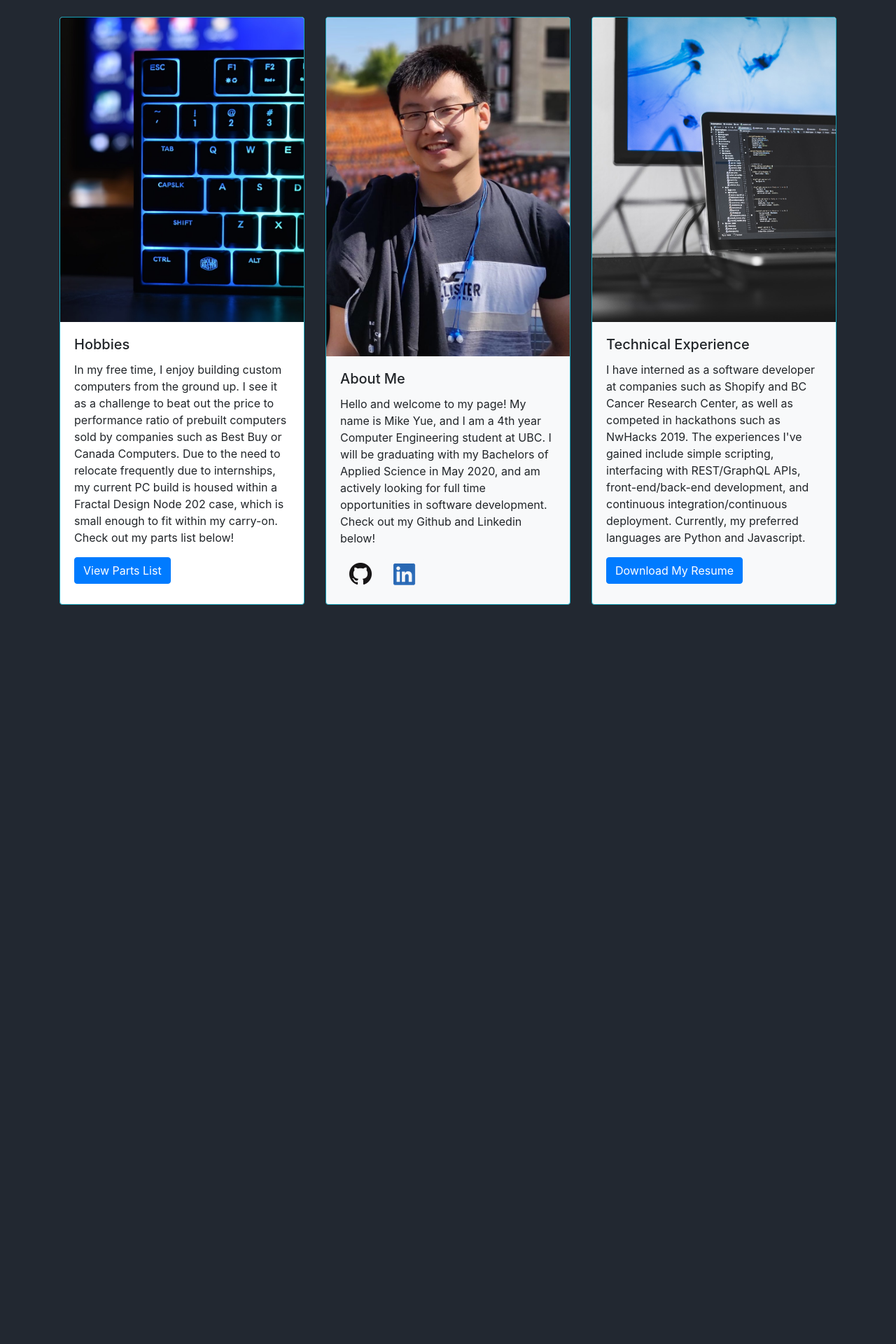
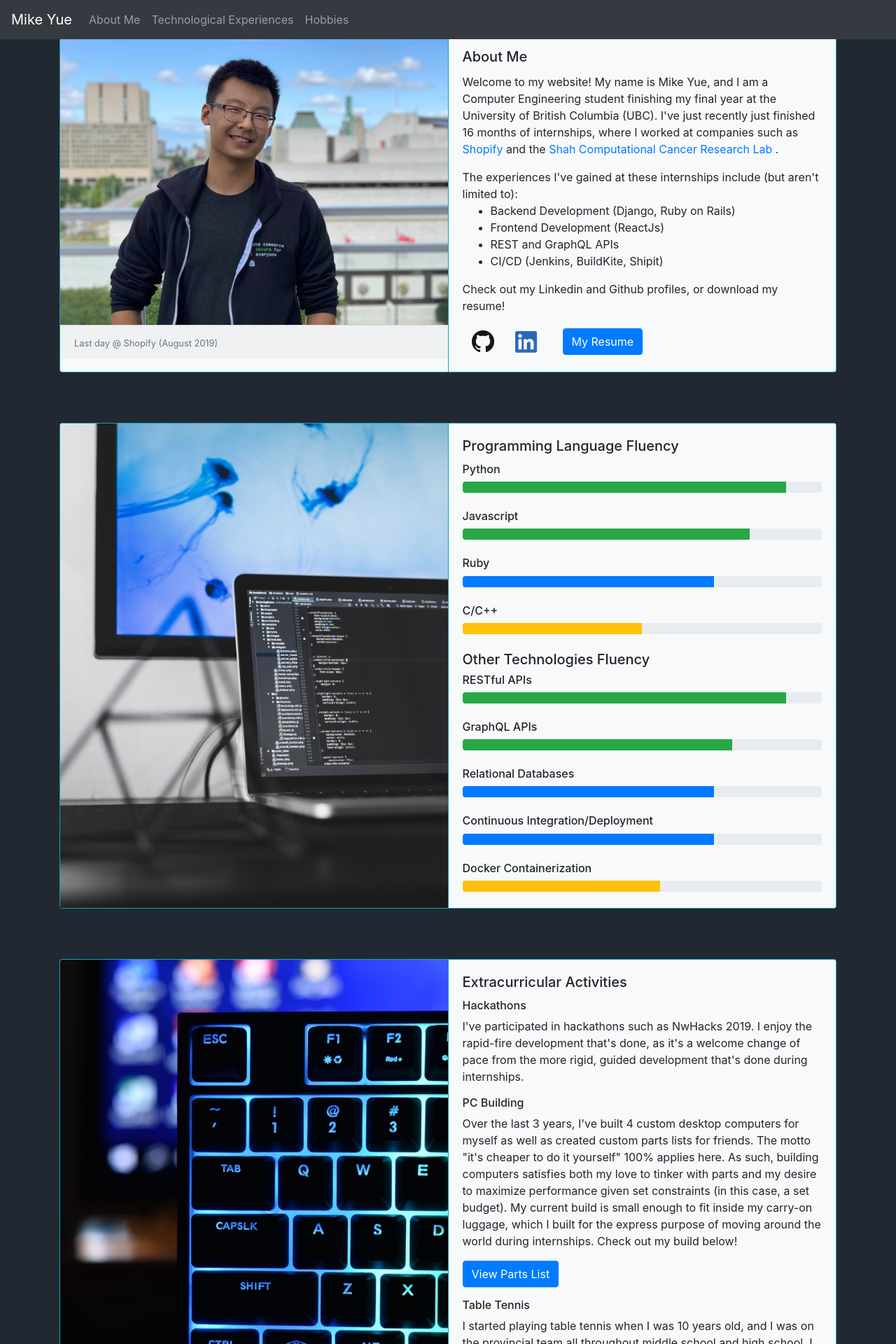
Before and after one commit to Mike-Yue/personal_website, a React (Create React App) app: page / in a window 1280 px wide. Shown: the top 1920 px of the page at 70% size. Before the commit the page ends 864 px from the top, so only its background shows below. Built offline with nearby package versions, Linux system fonts and the light colour scheme.

Commit message:
Changed layout'

```diff
--- a/src/App.tsx
+++ b/src/App.tsx
@@ -1,6 +1,6 @@
 import React from 'react';
-import { Homepage} from './Components'
-import { BrowserRouter as Router, Route, Link } from "react-router-dom";
+import { Homepage, Languages, Hobbies, Navigation } from './Components'
+import { BrowserRouter as Router, Route } from "react-router-dom";
 import { Container } from 'react-bootstrap';
 
 const App: React.FC = () => {
@@ -8,7 +8,10 @@ const App: React.FC = () => {
   function Home(){
     return (
       <Container>
+        <Navigation />
         <Homepage />
+        <Languages />
+        <Hobbies />
       </Container>
     )
   }
--- /dev/null
+++ b/src/Components/Hobbies.tsx
@@ -0,0 +1,48 @@
+import {Card, CardGroup, Button} from 'react-bootstrap'
+import React from 'react';
+import hobbies from '../images/hobbies.jpeg'
+
+export default function Hobbies(){
+  return (
+    <div id="hobbies">
+      <br />
+      <br />
+      <br />
+      <CardGroup>
+        <Card bg="light" border="info">
+          <Card.Img variant="top" src={hobbies} />
+        </Card>
+        <Card bg="light" border="info">
+          <Card.Body>
+            <Card.Title>
+              Extracurricular Activities
+            </Card.Title>
+            <Card.Text>
+              <h6>Hackathons</h6>
+              <p>
+                I've participated in hackathons such as NwHacks 2019. I enjoy the rapid-fire development that's done, as it's a welcome change of pace
+                from the more rigid, guided development that's done during internships.
+              </p>
+              <h6>PC Building</h6>
+              <p>
+                Over the last 3 years, I've built 4 custom desktop computers for myself as well as created custom parts lists for friends. The motto
+                "it's cheaper to do it yourself" 100% applies here. As such, building computers satisfies both my love to tinker with parts and my desire to
+                maximize performance given set constraints (in this case, a set budget). My current build is small enough to fit inside my carry-on luggage,
+                which I built for the express purpose of moving around the world during internships. Check out my build below!
+              </p>
+              <p><a href='https://ca.pcpartpicker.com/list/Qv8RfH' target="_blank"><Button>View Parts List</Button></a></p>
+              <h6>Table Tennis</h6>
+              <p>
+                I started playing table tennis when I was 10 years old, and I was on the provincial team all throughout middle school and high school. I won
+                multiple medals at Nationals, and qualified for the National Youth team for several years.
+                At UBC, I joined the school team as both a player and a coach, and helped the team qualify for their first ever National Collegiate Championships
+                in 2017.
+              </p>
+
+            </Card.Text>
+          </Card.Body>
+        </Card>
+      </CardGroup>
+    </div>
+  )
+}
--- a/src/Components/HomePage.tsx
+++ b/src/Components/HomePage.tsx
@@ -1,69 +1,52 @@
-import {Card, Image, CardDeck, Button} from 'react-bootstrap'
+import {Card, Button, CardGroup} from 'react-bootstrap'
 import React from 'react';
 
-import myself from '../images/picture.jpg'
-import coding from '../images/programming.jpeg'
-import hobbies from '../images/hobbies.jpeg'
+import myself from '../images/profilepic.jpg'
 import github from '../images/github.png'
 import linkedin from '../images/linkedin.png'
 
 export default function Homepage(){
   return(
-    <div>
+    <div id="about">
       <br />
-      <CardDeck>
-        <Card border="info">
-            <Card.Img variant="top" src={hobbies} />
-            <Card.Body>
-              <Card.Title>
-                Hobbies
-              </Card.Title>
-              <Card.Text>
-                <p>
-                  In my free time, I enjoy building custom computers from the ground up. I see it as a challenge to beat out the
-                  price to performance ratio of prebuilt computers sold by companies such as Best Buy or Canada Computers.
-
-                  Due to the need to relocate frequently due to internships, my current PC build is housed within a Fractal Design Node 202 case, which
-                  is small enough to fit within my carry-on. Check out my parts list below!
-                </p>
-                <a href='https://ca.pcpartpicker.com/list/Qv8RfH' target="_blank"><Button>View Parts List</Button></a>
-              </Card.Text>
-            </Card.Body>
-          </Card>
+      <br />
+      <CardGroup>
         <Card bg="light" border="info">
           <Card.Img variant="top" src={myself} />
+          <Card.Footer>
+            <small className="text-muted">Last day @ Shopify (August 2019)</small>
+          </Card.Footer>
+        </Card>
+        <Card bg="light" border="info">
           <Card.Body>
             <Card.Title>
               About Me
             </Card.Title>
             <Card.Text>
               <p>
-                Hello and welcome to my page! My name is Mike Yue, and I am a 4th year Computer Engineering student at UBC. I will be graduating with my Bachelors of Applied Science in May 2020, and am actively looking
-                for full time opportunities in software development. Check out my Github and Linkedin below!
+                Welcome to my website! My name is Mike Yue, and I am a Computer Engineering student finishing my final year at the University
+                of British Columbia (UBC). I've just recently just finished 16 months of internships, where I worked at companies such as
+                <a href="https://www.shopify.ca/" target="_blank"> Shopify </a> and the
+                <a href="https://shahlab.ca/" target="_blank"> Shah Computational Cancer Research Lab </a>.
               </p>
+              <p>
+                The experiences I've gained at these internships include (but aren't limited to):
+                <ul>
+                  <li>Backend Development (Django, Ruby on Rails)</li>
+                  <li>Frontend Development (ReactJs)</li>
+                  <li>REST and GraphQL APIs</li>
+                  <li>CI/CD (Jenkins, BuildKite, Shipit)</li>
+                </ul>
+              </p>
+              <p>Check out my Linkedin and Github profiles, or download my resume!</p>
               <a href="https://www.github.com/mike-yue" target="_blank"><Button variant="light"><img src={github} /></Button></a>
               <a href="https://www.linkedin.com/in/mike-yue/" target="_blank"> <Button variant="light" ><img src={linkedin} /></Button></a>
+              <span>&nbsp; &nbsp; &nbsp;</span>
+              <a href='./resume.pdf' download><Button>My Resume</Button></a>
             </Card.Text>
           </Card.Body>
         </Card>
-        <Card bg="light" border="info">
-          <Card.Img variant="top" src={coding}/>
-          <Card.Body>
-            <Card.Title>
-              Technical Experience
-            </Card.Title>
-            <Card.Text>
-              <p>
-                I have interned as a software developer at companies such as Shopify and BC Cancer Research Center, as well
-                as competed in hackathons such as NwHacks 2019. The experiences I've gained include simple scripting, interfacing with REST/GraphQL APIs, front-end/back-end development, and
-                continuous integration/continuous deployment. Currently, my preferred languages are Python and Javascript.
-
-              </p>
-              <a href='./resume.pdf' download><Button>Download My Resume</Button></a>
-            </Card.Text>
-          </Card.Body>
-        </Card>
-      </CardDeck>
+      </CardGroup>
     </div>
   )
 }
--- /dev/null
+++ b/src/Components/Languages.tsx
@@ -0,0 +1,55 @@
+import {Card, ProgressBar, CardGroup} from 'react-bootstrap'
+import React from 'react';
+import coding from '../images/programming.jpeg'
+
+export default function Languages(){
+  return (
+    <div id="exp">
+      <br />
+      <br />
+      <br />
+      <CardGroup>
+        <Card bg="light" border="info">
+          <Card.Img variant="top" src={coding} />
+        </Card>
+        <Card bg="light" border="info">
+          <Card.Body>
+            <Card.Title>
+              Programming Language Fluency
+            </Card.Title>
+            <Card.Text>
+              <h6>Python</h6>
+              <ProgressBar variant="success" now={90} />
+              <br />
+              <h6>Javascript</h6>
+              <ProgressBar variant="success" now={80} />
+              <br />
+              <h6>Ruby</h6>
+              <ProgressBar now={70} />
+              <br />
+              <h6>C/C++</h6>
+              <ProgressBar variant="warning" now={50} />
+              <br />
+
+              <h5>Other Technologies Fluency</h5>
+              <h6>RESTful APIs</h6>
+              <ProgressBar variant="success" now={90} />
+              <br />
+              <h6>GraphQL APIs</h6>
+              <ProgressBar variant="success" now={75} />
+              <br />
+              <h6>Relational Databases</h6>
+              <ProgressBar now={70} />
+              <br />
+              <h6>Continuous Integration/Deployment</h6>
+              <ProgressBar now={70} />
+              <br />
+              <h6>Docker Containerization</h6>
+              <ProgressBar variant="warning" now={55} />
+            </Card.Text>
+          </Card.Body>
+        </Card>
+      </CardGroup>
+    </div>
+  )
+}
--- /dev/null
+++ b/src/Components/Navigation.tsx
@@ -0,0 +1,16 @@
+import {Nav, Navbar} from 'react-bootstrap'
+import React from 'react';
+
+
+export default function Navigation(){
+  return (
+    <Navbar bg="dark" variant="dark" fixed="top">
+      <Navbar.Brand>Mike Yue</Navbar.Brand>
+      <Nav className="mr-auto">
+        <Nav.Link href="#about">About Me</Nav.Link>
+        <Nav.Link href="#exp">Technological Experiences</Nav.Link>
+        <Nav.Link href="#hobbies">Hobbies</Nav.Link>
+      </Nav>
+    </Navbar>
+  )
+}
--- a/src/Components/index.ts
+++ b/src/Components/index.ts
@@ -1 +1,4 @@
 export {default as Homepage} from './HomePage';
+export {default as Languages} from './Languages';
+export {default as Hobbies} from './Hobbies';
+export {default as Navigation} from './Navigation';
```
Also changed, not shown: src/images/profilepic.jpg (added).
